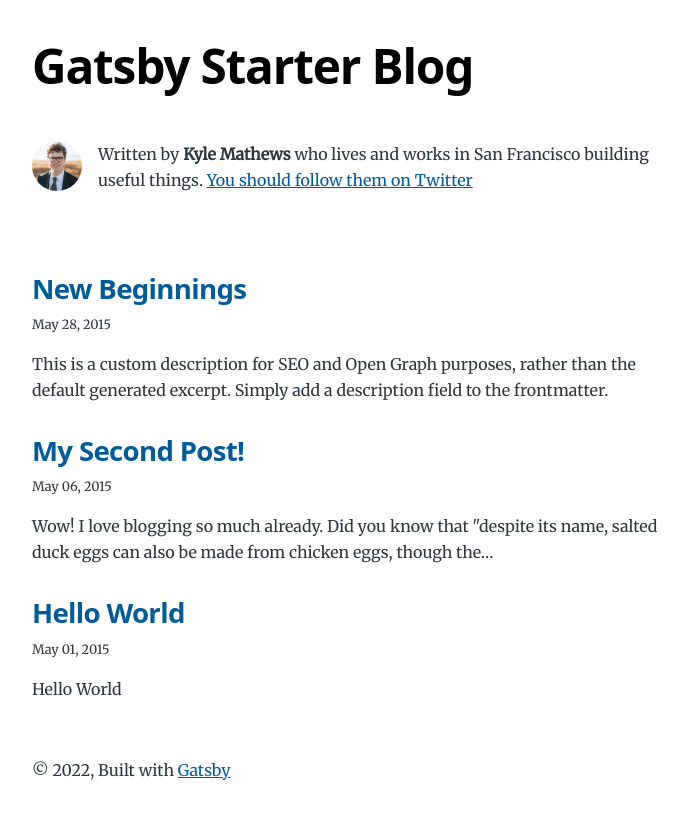
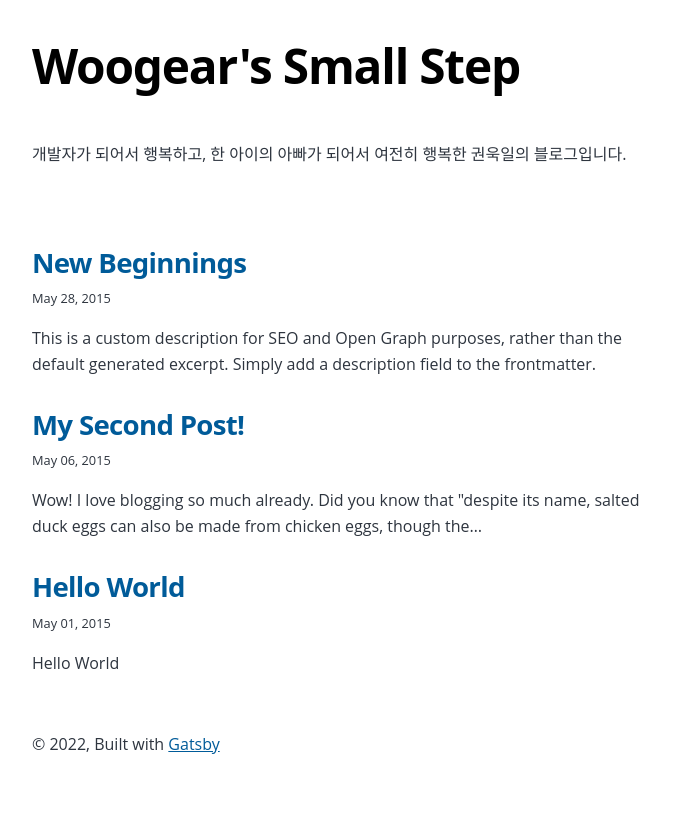
Before and after one commit to WoogearKwon/woogearkwon.github.io, a Gatsby site: page / in a window 1280 px wide. Shown: the whole page, without its empty margins (292-980 px from the left). Built offline with nearby package versions, Linux system fonts and the light colour scheme; Gatsby itself is replaced by a stand-in of ours.

Commit message:
개인 설정 수정

```diff
--- a/gatsby-config.js
+++ b/gatsby-config.js
@@ -9,18 +9,30 @@
  */
 module.exports = {
   siteMetadata: {
-    title: `Gatsby Starter Blog`,
+    title: `Woogear\'s Small Step`,
     author: {
-      name: `Kyle Mathews`,
-      summary: `who lives and works in San Francisco building useful things.`,
+      name: `Woogear Kwon`,
+      summary: `개발자가 되어서 행복하고, 한 아이의 아빠가 되어서 여전히 행복한 권욱일의 블로그입니다.`,
     },
-    description: `A starter blog demonstrating what Gatsby can do.`,
-    siteUrl: `https://gatsbystarterblogsource.gatsbyjs.io/`,
+    description: `권욱일의 블로그`,
+    siteUrl: `https://woogearkwon.github.io/`,
     social: {
-      twitter: `kylemathews`,
     },
   },
   plugins: [
+    {
+      resolve: `gatsby-omni-font-loader`,
+      options: {
+        enableListener: true,
+        preconnect: [`https://fonts.googleapis.com`, `https://fonts.gstatic.com`],
+        web: [
+          {
+            name: `Open Sans`,
+            file: `https://fonts.googleapis.com/css2?family=Open+Sans:wght@400;600;700&display=swap`,
+          },
+        ],
+      },
+    },
     `gatsby-plugin-image`,
     {
       resolve: `gatsby-source-filesystem`,
@@ -102,7 +114,7 @@
               }
             }`,
             output: "/rss.xml",
-            title: "Gatsby Starter Blog RSS Feed",
+            title: "Woogear's Blog RSS Feed",
           },
         ],
       },
@@ -110,7 +122,7 @@
     {
       resolve: `gatsby-plugin-manifest`,
       options: {
-        name: `Gatsby Starter Blog`,
+        name: `Woogear\'s Small Step`,
         short_name: `Gatsby`,
         start_url: `/`,
         background_color: `#ffffff`,
@@ -118,7 +130,7 @@
         // https://css-tricks.com/meta-theme-color-and-trickery/
         // theme_color: `#663399`,
         display: `minimal-ui`,
-        icon: `src/images/gatsby-icon.png`, // This path is relative to the root of the site.
+        icon: `src/images/favicon.png`, // This path is relative to the root of the site.
       },
     },
   ],
--- a/src/components/bio.js
+++ b/src/components/bio.js
@@ -7,7 +7,7 @@
 
 import * as React from "react"
 import { useStaticQuery, graphql } from "gatsby"
-import { StaticImage } from "gatsby-plugin-image"
+//import { StaticImage } from "gatsby-plugin-image"
 
 const Bio = () => {
   const data = useStaticQuery(graphql`
@@ -28,27 +28,13 @@
 
   // Set these values by editing "siteMetadata" in gatsby-config.js
   const author = data.site.siteMetadata?.author
-  const social = data.site.siteMetadata?.social
 
   return (
     <div className="bio">
-      <StaticImage
-        className="bio-avatar"
-        layout="fixed"
-        formats={["auto", "webp", "avif"]}
-        src="../images/profile-pic.png"
-        width={50}
-        height={50}
-        quality={95}
-        alt="Profile picture"
-      />
       {author?.name && (
         <p>
-          Written by <strong>{author.name}</strong> {author?.summary || null}
+          {author?.summary || null}
           {` `}
-          <a href={`https://twitter.com/${social?.twitter || ``}`}>
-            You should follow them on Twitter
-          </a>
         </p>
       )}
     </div>
--- a/src/style.css
+++ b/src/style.css
@@ -76,7 +76,7 @@
 }
 
 body {
-  font-family: var(--font-body);
+  font-family: "Open Sans";
   font-size: var(--fontSize-1);
   color: var(--color-text);
 }
```
Also changed, not shown: package.json (+10 -5 lines), src/images/favicon.png (added), src/images/gatsby-icon.png (deleted), src/images/profile-pic.png (deleted), 1 other file.
